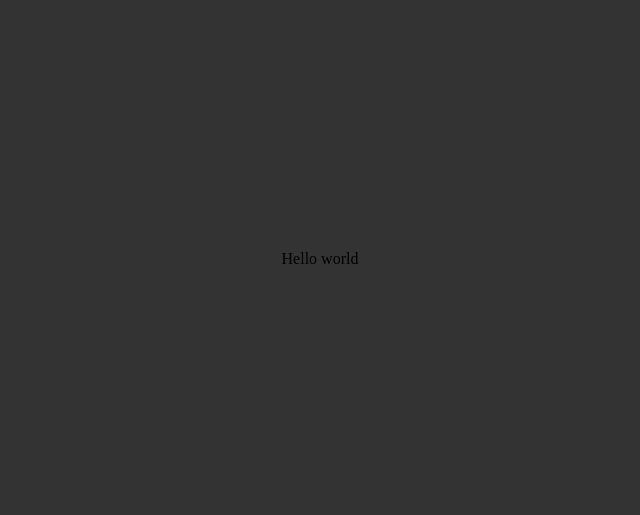
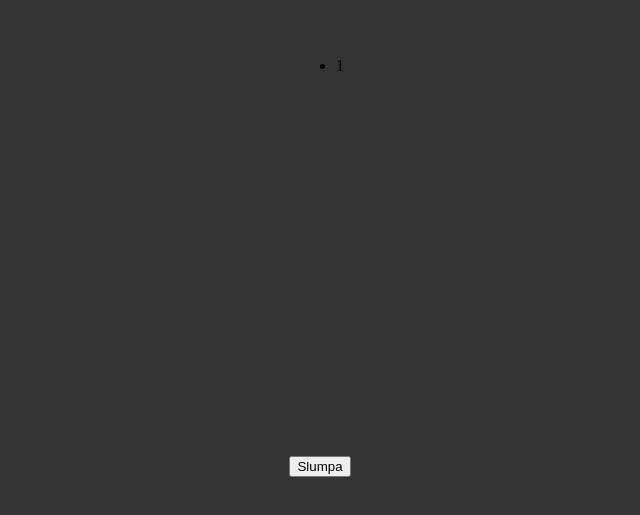
Before and after one commit to Jo-Ry/Puzzle-game, a React (Vite) app: page / in a window 1280 px wide. Shown: the part 141-656 px from the top of the page, without its empty margins (320-960 px from the left). Built offline with nearby package versions, Linux system fonts and the light colour scheme.

Commit message:
all components are in place and updated App.tsx, like adding the <Board> component and a randomize button + some basic global styling

```diff
--- a/src/components/app/App.tsx
+++ b/src/components/app/App.tsx
@@ -1,9 +1,11 @@
-function App() {
+import Board from "../board/Board"
 
+const App = () => {
     return (
-        <>
-            <p>Hello world</p>
-        </>
+        <div className="site-content">
+            <Board tileList={[]} />
+            <button> Slumpa </button>
+        </div>
     )
 }
 
--- a/src/components/app/_index.scss
+++ b/src/components/app/_index.scss
@@ -1,6 +1,5 @@
-#root {
+.site-content {
 	display: grid;
 	min-height: 100vh;
 	place-items: center;
-	background-color: hsl(0, 0%, 20%);
 }
--- /dev/null
+++ b/src/components/board/Board.tsx
@@ -0,0 +1,15 @@
+type BoardProps = {
+	tileList: []
+}
+
+const Board = ( { tileList } : BoardProps ) => {
+	console.log("🚀 ~ Board ~ tileList:", tileList)
+
+	return (
+		<ul className="board">
+			<li className="board_tile">1</li>
+		</ul>
+	)
+}
+
+export default Board
--- /dev/null
+++ b/src/components/board/_index.scss
@@ -0,0 +1,3 @@
+.board {
+
+}
--- a/src/main.scss
+++ b/src/main.scss
@@ -2,6 +2,7 @@
 	Import all scss files here!
 */
 @use './components/app';
+@use './components/board';
 
 /*
     For ease of mind and the small scale of the project i put the "reset"
@@ -16,3 +17,13 @@ html, body {
   margin: 0;
   padding: 0;
 }
+
+body {
+	background-color: hsl(0, 0%, 20%);
+}
+
+#root {
+	min-height: 100vh;
+	display: grid;
+	align-content: center;
+}
```
